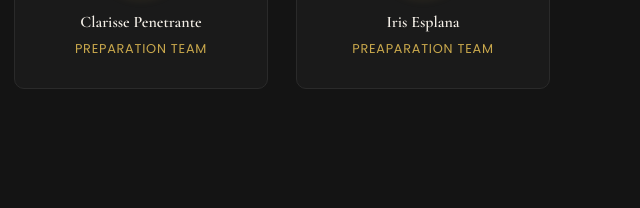
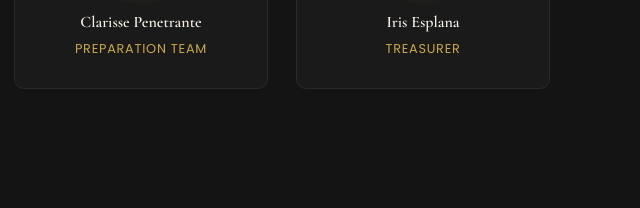
Before and after one commit to ProjectElijah-web/projectelijah, a plain HTML site: page about.html in a window 1280 px wide. Shown: the part 1485-1693 px from the top of the page, 640-1280 px from the left. Drawn offline with nearby package versions, Linux system fonts and the light colour scheme.

Commit message:
Update about.html

```diff
--- a/about.html
+++ b/about.html
@@ -125,7 +125,7 @@
         <img src="atehjeyeres.png" alt="Iris Esplana">
       </a>
       <h3>Iris Esplana</h3>
-      <p>Preaparation Team</p>
+      <p>Treasurer</p>
     </div>
 
     <div class="member-card">
```
